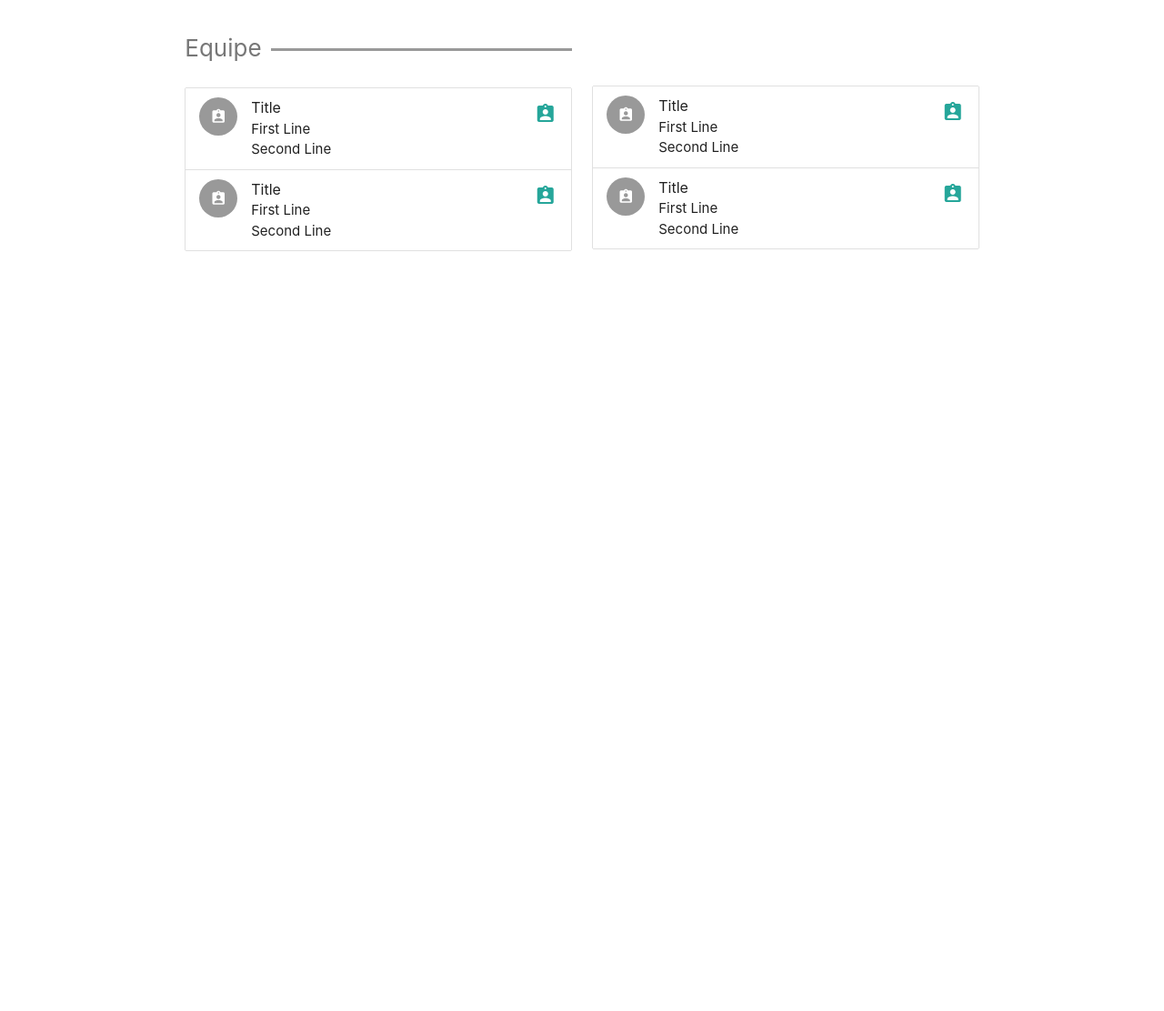
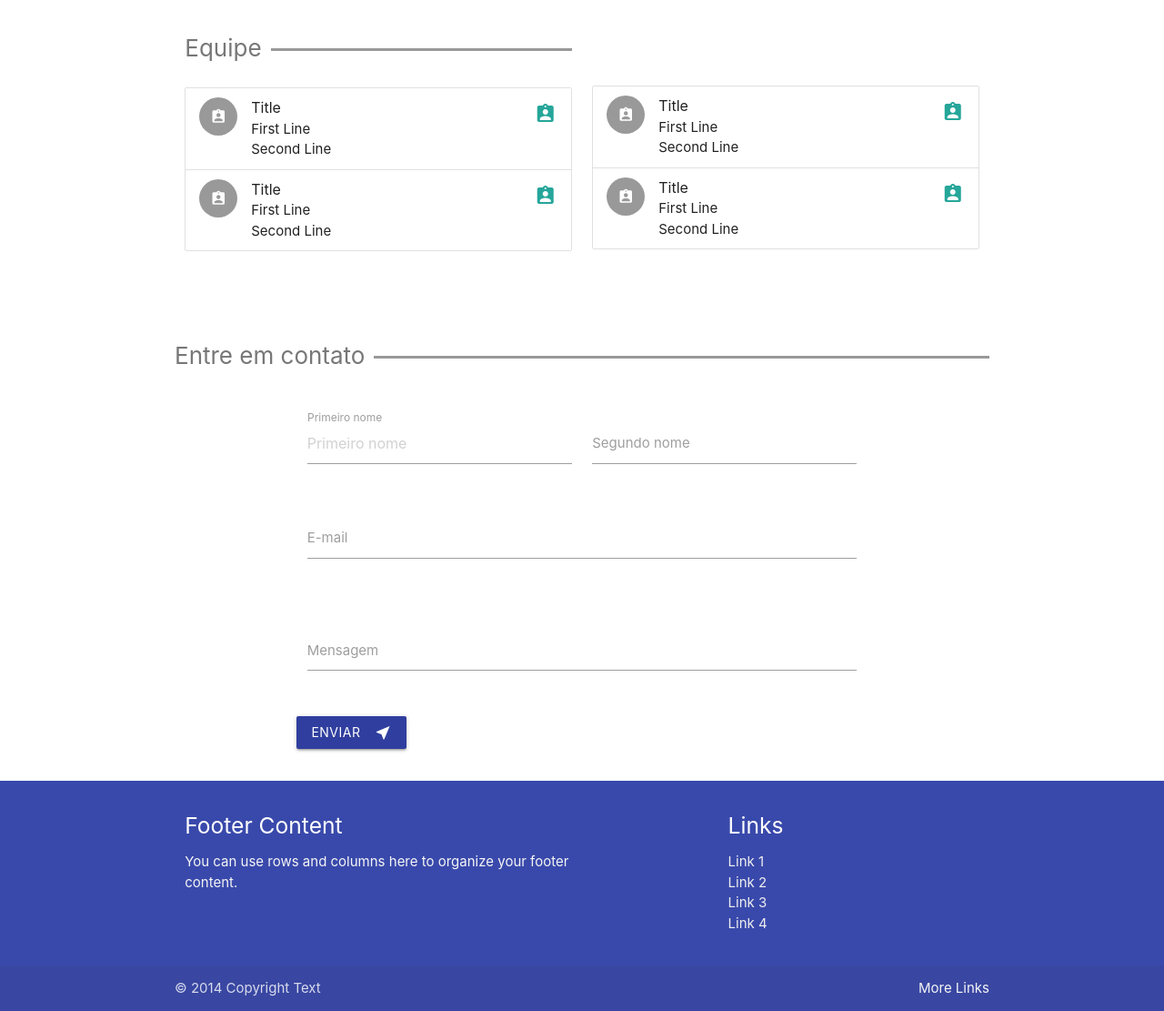
Before and after one commit to Kausinho/projeto_07, a plain HTML site: page index.html in a window 1280 px wide. Shown: the part 1339-2450 px from the top of the page at 91% size. Before the commit the page ends 1665 px from the top, so only its background shows below. Drawn offline with nearby package versions, Linux system fonts and the light colour scheme.

Commit message:
Update index.html

```diff
--- a/index.html
+++ b/index.html
@@ -186,6 +186,78 @@
     </div><!--container-->
   </div><!--section-->
 
+  <div class="section">
+    <div class="container">
+      <div class="custom-title">
+        <div></div>
+        <h2>Entre em contato</h2>
+      </div><!--custom-title-->
+      <br />
+      <div class="container" style="max-width: 800px;">
+        <div class="row">
+          <form class="col s12">
+            <div class="row">
+              <div class="input-field col s12 m6">
+                <input placeholder="Primeiro nome" id="first_name" type="text" class="validate">
+                <label for="first_name">Primeiro nome</label>
+              </div>
+              <div class="input-field col s12 m6">
+                <input id="last_name" type="text" class="validate">
+                <label for="last_name">Segundo nome</label>
+              </div>
+            </div>
+            <div class="row">
+              <div class="input-field col s12">
+                <input id="email" type="email" class="validate">
+                <label for="email">E-mail</label>
+              </div>
+            </div>
+          </div>
+
+          <div class="row">
+            <div class="input-field col s12">
+              <textarea id="textarea1" class="materialize-textarea"></textarea>
+              <label for="textarea1">Mensagem</label>
+            </div>
+          </div><!--row-->
+
+          <div class="row">
+            <button class="btn waves-effect waves-light indigo darken-2" type="submit" name="action">Enviar
+              <i class="material-icons right">near_me</i>
+            </button>
+          </div><!--row-->
+
+        </form>
+      </div>
+    </div><!--container-->
+  </div><!--section-->
+
+  <footer class="page-footer indigo darken-1">
+    <div class="container">
+      <div class="row">
+        <div class="col l6 s12">
+          <h5 class="white-text">Footer Content</h5>
+          <p class="grey-text text-lighten-4">You can use rows and columns here to organize your footer content.</p>
+        </div>
+        <div class="col l4 offset-l2 s12">
+          <h5 class="white-text">Links</h5>
+          <ul>
+            <li><a class="grey-text text-lighten-3" href="#!">Link 1</a></li>
+            <li><a class="grey-text text-lighten-3" href="#!">Link 2</a></li>
+            <li><a class="grey-text text-lighten-3" href="#!">Link 3</a></li>
+            <li><a class="grey-text text-lighten-3" href="#!">Link 4</a></li>
+          </ul>
+        </div>
+      </div>
+    </div>
+    <div class="footer-copyright">
+      <div class="container">
+      © 2014 Copyright Text
+      <a class="grey-text text-lighten-4 right" href="#!">More Links</a>
+      </div>
+    </div>
+  </footer>
+
   <!--  Scripts-->
   <script src="https://code.jquery.com/jquery-2.1.1.min.js"></script>
   <script src="js/materialize.js"></script>
```
